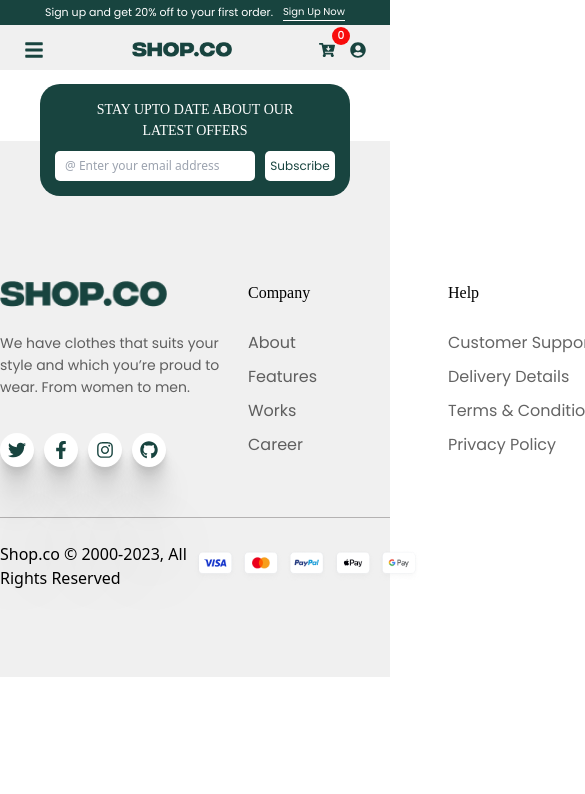
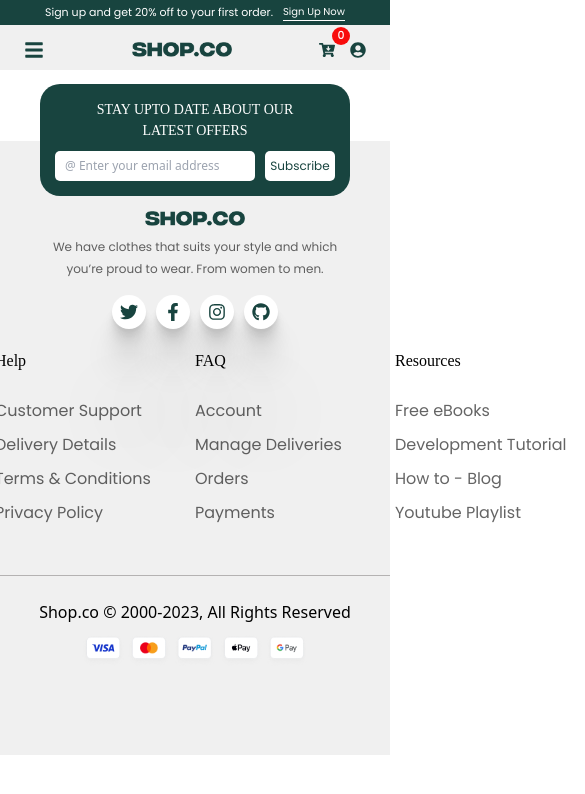
Before and after one commit to MariumAkterDev/SHOP.CO, a React (Vite) app: page / in a window 390 px wide. Shown: the top 794 px of the page, 585 px wide, since content can reach past the window. Built offline with nearby package versions, Linux system fonts and the light colour scheme; a web font is replaced by a local one.

Commit message:
updates commit

```diff
--- a/src/Components/Footer/Footer.css
+++ b/src/Components/Footer/Footer.css
@@ -1,5 +1,5 @@
 .Footer{
-    @apply pt-[140px] pb-[87px] bg-secondColor-F0 mt-[-55px] sm:mt-[-70px] lg:mt-[-100px]
+    @apply pt-[70px] sm:pt-[100px] lg:pt-[140px] pb-[87px] bg-secondColor-F0 mt-[-55px] sm:mt-[-70px] lg:mt-[-100px]
 }
 /* -----------------------------------------Subscribe Part----------------------------------- */
 .mySubsCont{
@@ -22,19 +22,19 @@
 }
 /* ---------------------------------------Footer Main Part---------------------------------------------- */
 .footerRow1{
-    @apply flex justify-between
+    @apply w-full flex flex-col gap-[20px] lg:gap-0 lg:flex-row items-center lg:items-start lg:justify-between
 }
 .footerMenuFullCard{
     @apply flex justify-between
 }
 .footerLogo{
-    @apply w-[167px]
+    @apply w-[100px] lg:w-[167px] m-auto lg:m-0
 }
 .footerP{
-    @apply w-[248px] text-[14px] text-[#0000009b] font-normal font-poppins leading-[22px] mt-[25px] mb-[35px]
+    @apply w-[300px] lg:w-[248px] text-center lg:text-left text-[12px] lg:text-[14px] text-[#0000009b] font-normal font-poppins leading-[22px] mt-[10px] lg:mt-[25px] mb-[15px] lg:mb-[35px]
 }
 .footer_Icon ul{
-    @apply flex items-center gap-[10px]
+    @apply flex items-center justify-center lg:justify-start gap-[10px]
 }
 .footer_Icon ul li{
     @apply p-[8px] bg-[#fff] rounded-full shadow-[0_2.8px_2.2px_rgba(0,_0,_0,_0.034),_0_6.7px_5.3px_rgba(0,_0,_0,_0.048),_0_12.5px_10px_rgba(0,_0,_0,_0.06),_0_22.3px_17.9px_rgba(0,_0,_0,_0.072),_0_41.8px_33.4px_rgba(0,_0,_0,_0.086),_0_100px_80px_rgba(0,_0,_0,_0.12)] text-brand-Color text-[18px] hover:bg-brand-Color hover:text-[#fff] transition-all duration-[0.3s]
@@ -55,7 +55,7 @@
 }
 /* -----------------------------------Footer Row 3----------------------------------- */
 .footerRow3{
-    @apply flex justify-between items-center
+    @apply flex flex-col gap-[10px] sm:gap-0 sm:flex-row justify-between items-center
 }
 .footerRow3Img {
     @apply flex justify-center items-center
```
